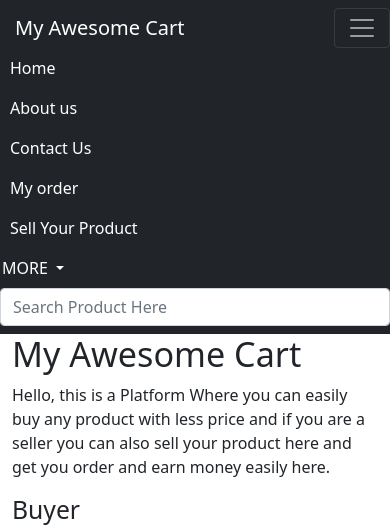
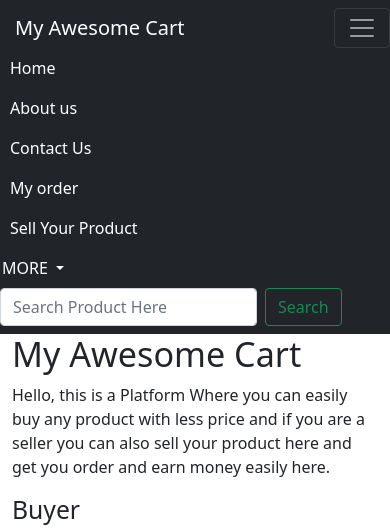
Before and after one commit to Amitabhraj/My-Shopping-Cart-Shopping, a Django app: page /shop/about/ in a window 390 px wide, after a click that opens the changed part; the page is wider, and only the part inside the window is pictured. Shown: the top 529 px of that part. Run offline with Django 3.2, Linux system fonts and the light colour scheme; some libraries are stand-ins or nearby versions.

Commit message:
Update basic.html

```diff
--- a/templates/shop/basic.html
+++ b/templates/shop/basic.html
@@ -321,7 +321,7 @@
   margin-left:0px
 }
 #search{
-  width:390px;
+  width: auto;
 }
 }
 </style>
```
